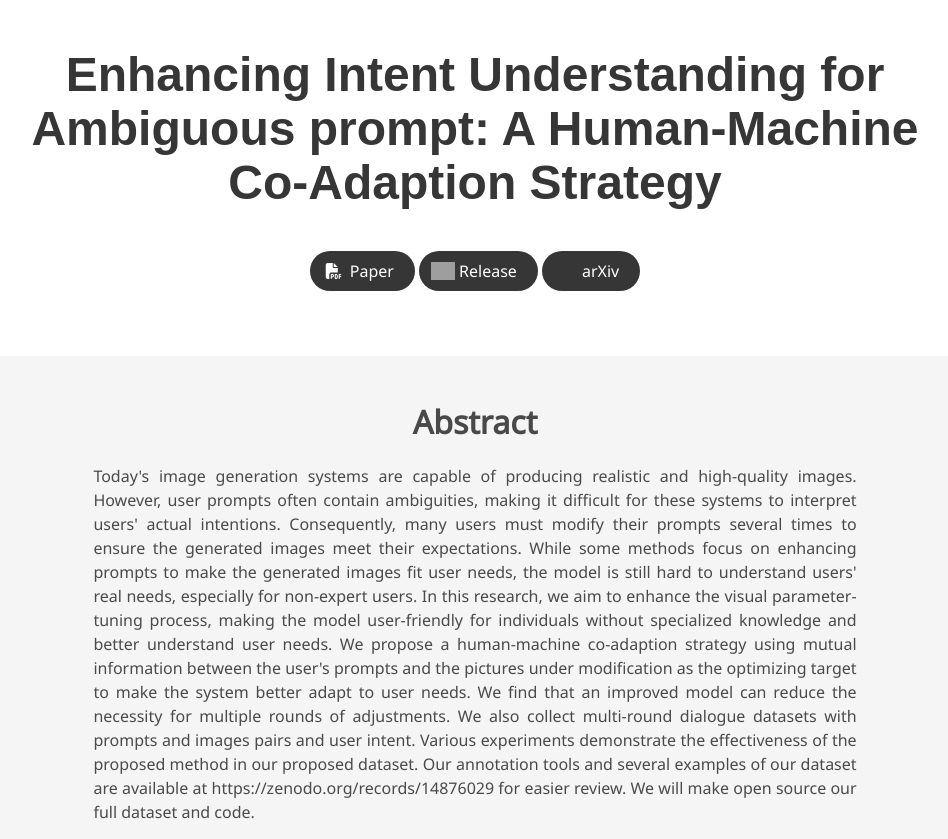
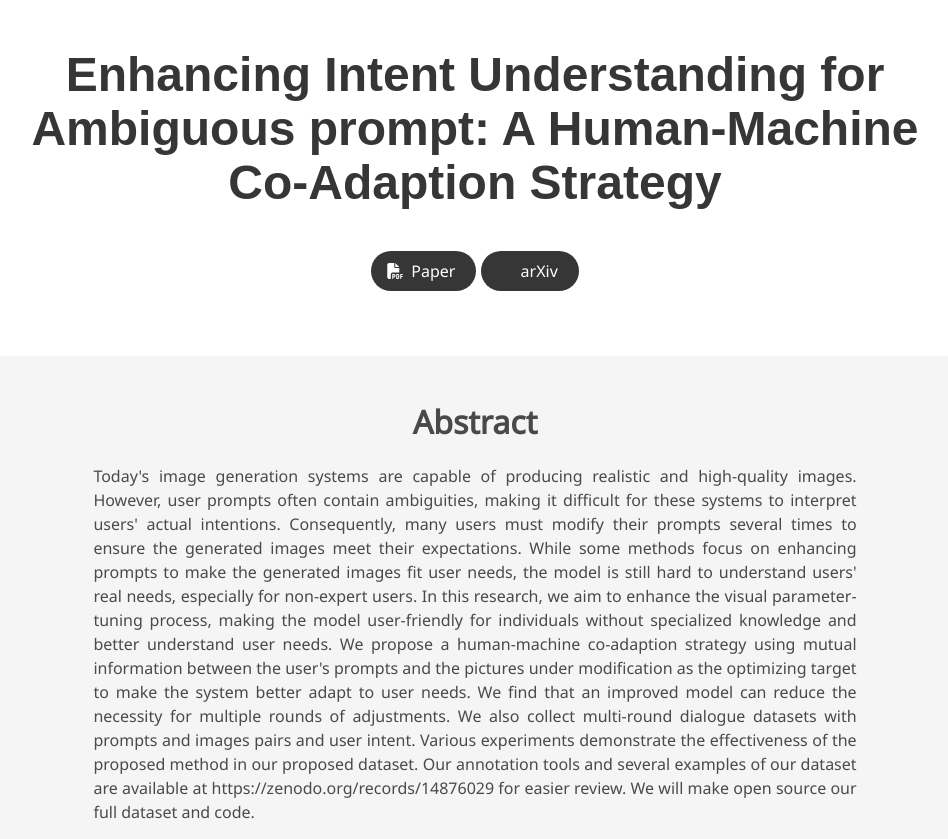
Before and after one commit to jianhuiwemi/Enhancing, a plain HTML site: page index.html in a window 1280 px wide. Shown: the top 839 px of the page, without its empty margins (165-1113 px from the left). Drawn offline with nearby package versions, Linux system fonts and the light colour scheme; grey boxes are pictures that could not be loaded; some icons are missing; a web font is replaced by a local one.

Commit message:
Update index.html

```diff
--- a/index.html
+++ b/index.html
@@ -68,17 +68,6 @@
                                       </span>
 
 
-                                    <span class="link-block">
-                                      <a href="https://huggingface.co/datasets/naseele/Image_prompt/tree/main" target="_blank"
-                                      class="external-link button is-normal is-rounded is-dark">
-                                      <span class="icon">
-                                        <img src="https://huggingface.co/front/assets/huggingface_logo.svg"
-                       alt="Hugging Face"
-                       style="width:2rem; height:auto;">
-                                      </span>
-                                      <span>Release</span>
-                                    </a>
-                                  </span>
 
 
 
```
